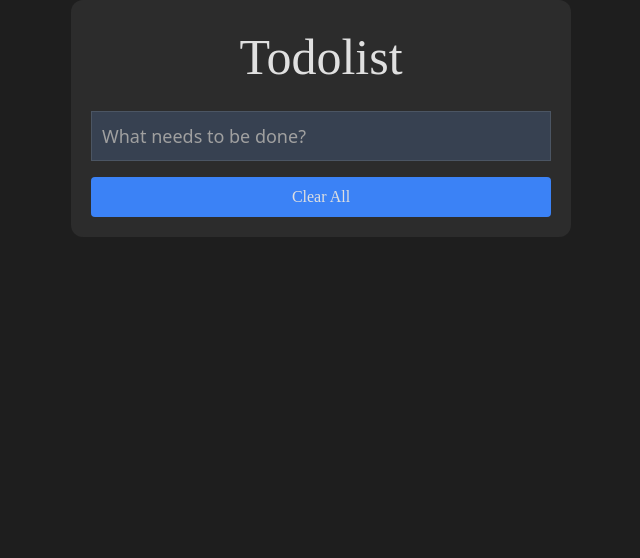
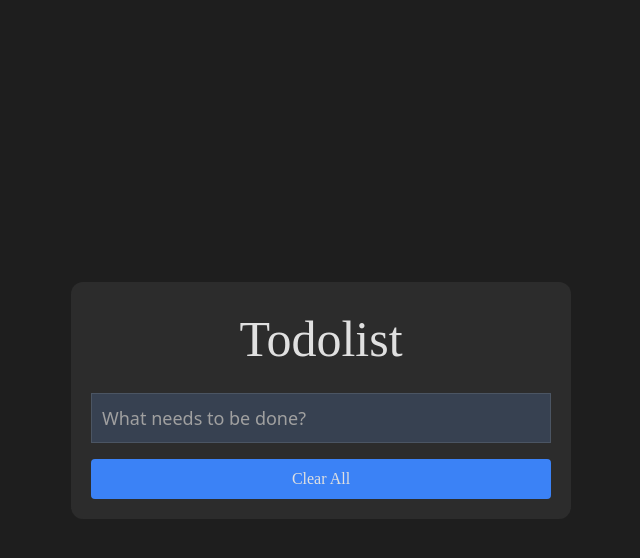
Before and after one commit to Oleg-Kirkicha/ToDOList, a Next.js app: page / in a window 1280 px wide. Shown: the top 558 px of the page, without its empty margins (319-959 px from the left). Built offline with nearby package versions, Linux system fonts and the light colour scheme; a web font is replaced by a local one.

Commit message:
feature:change checkbox and form style

```diff
--- a/app/layout.tsx
+++ b/app/layout.tsx
@@ -6,7 +6,7 @@ export default function RootLayout({
 }) {
   return (
     <html lang="en">
-      <body className="bg-[#1e1e1e] w-full h-screen">{children}</body>
+      <body className="w-full h-screen">{children}</body>
     </html>
   )
 
--- a/app/page.tsx
+++ b/app/page.tsx
@@ -54,7 +54,7 @@ const HomePage = () => {
         <title>Todolist</title>
       </Head>
 
-      <div className="bg-[#1e1e1e] w-full h-screen flex items-center justify-center">
+      <div className="page-container bg-[#1e1e1e] w-full h-screen flex items-center justify-center">
         <div id="all" className="bg-[#2c2c2c] grid grid-cols-1 gap-4 p-5 max-w-[500px] w-full mx-auto rounded-xl">
           <div>
             <h1 className="text-[#e0e0e0] font-[AvaraBold] text-[70px] font-normal text-center sm:text-[50px]">Todolist</h1>
--- a/main.css
+++ /dev/null
@@ -1,80 +0,0 @@
-.text-line-through {
-    text-decoration: line-through;
-  }
-body{
-    background-color: rgb(194, 194, 194);
-}
-#all{
-    border:20px;
-    flex-direction: column;
-    display: flex;
-    align-items: center;
-    border-color: aliceblue;
-    background-color: rgb(255, 255, 255);
-    width: 500px;
-    height: 700px;
-    text-align: center;
-    margin-left: 300px;
-    border-radius: 50px;
-    gap: 10px;
-}
-
-h1{
-    color: b83f45;
-    font-family:'Courier New', Courier, monospace;
-    font-size: 70px;
-}
-
-.lists{
-    display: flex;
-    flex-direction: column;
-    gap:0px;
-}
-
-#ListInput{
-    height: 50px;
-    width:400px;
-    outline: none;
-    border: 2px solid chocolate;
-    font-size: large;
-    padding: 10px;
-    font-family:'Gill Sans', 'Gill Sans MT', Calibri, 'Trebuchet MS', sans-serif;
-}
-.list{
-    width: 400px;
-
-
-}
-.element{
-    background-color: rgb(255, 255, 255);
-    width: 399x;
-    height: 50px;
-    display: flex;
-    flex-direction: row;
-    border: 2px solid chocolate;
-
-    align-items: center;
-
-    }
-.element p{
-    width: 200px;
-    margin-left: -40px;
-}
-
-.checkbox{
-    appearance: none;
-    width: 20px;
-    height: 20px;
-    border: 2px solid black;
-    border-radius: 50%;
-    background-color: lightgray;
-    position: relative;
-}
-
-.checkbox:checked {
-    background-color: green; /* Кольоровий фон при вибраному чекбоксі */
-    border-color: green;
-}
-.checkbox:checked + p{
-    text-decoration: line-through;
-}
--- a/styles/global.css
+++ b/styles/global.css
@@ -1,3 +1,13 @@
+html, body {
+  height: 100%;
+}
+.page-container {
+  min-height: 100vh;
+  display: flex;
+  flex-direction: column;
+  justify-content: center;
+  padding: 20px;
+}
 *, ::before, ::after {
   --tw-border-spacing-x: 0;
   --tw-border-spacing-y: 0;
```
